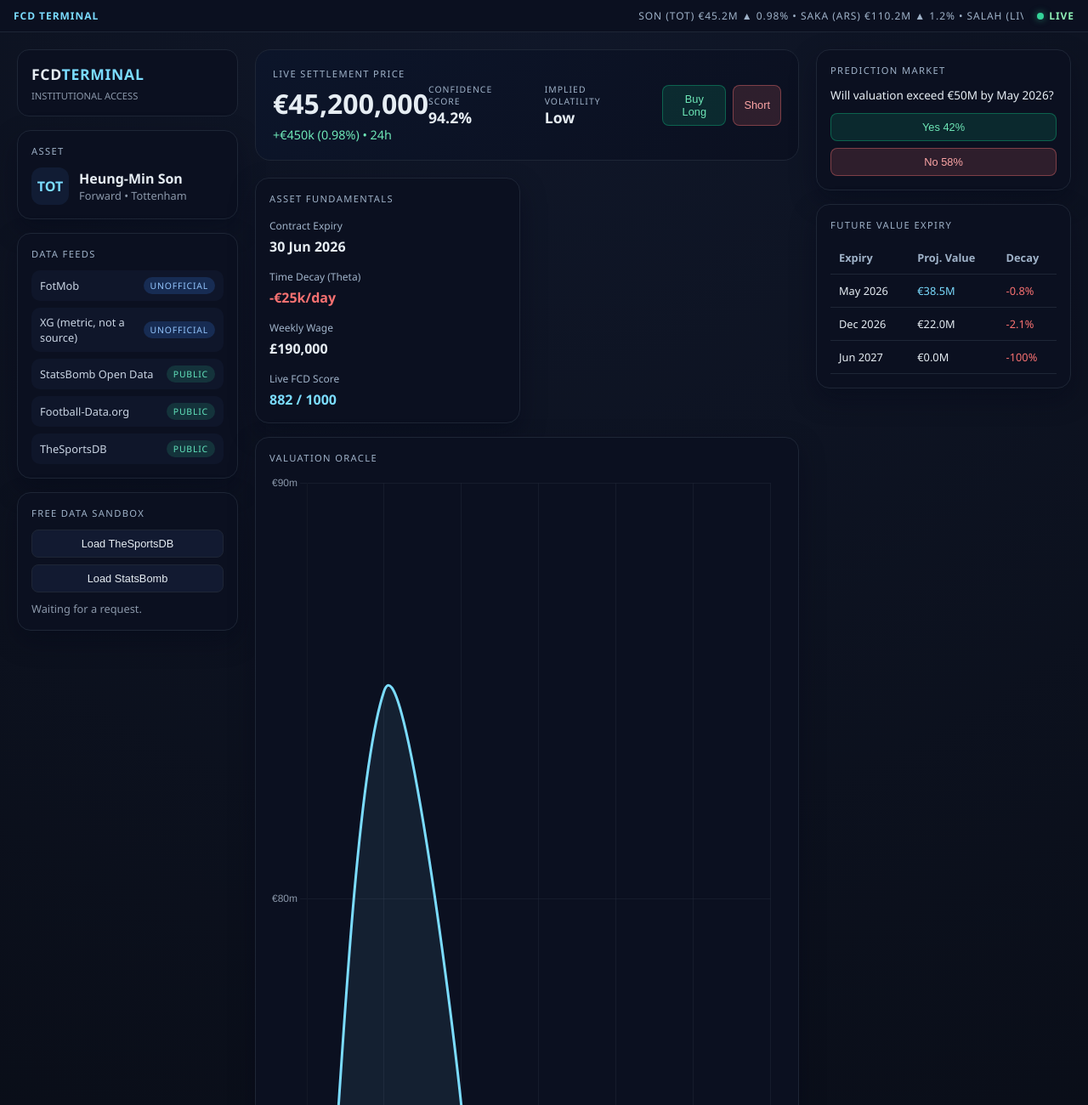
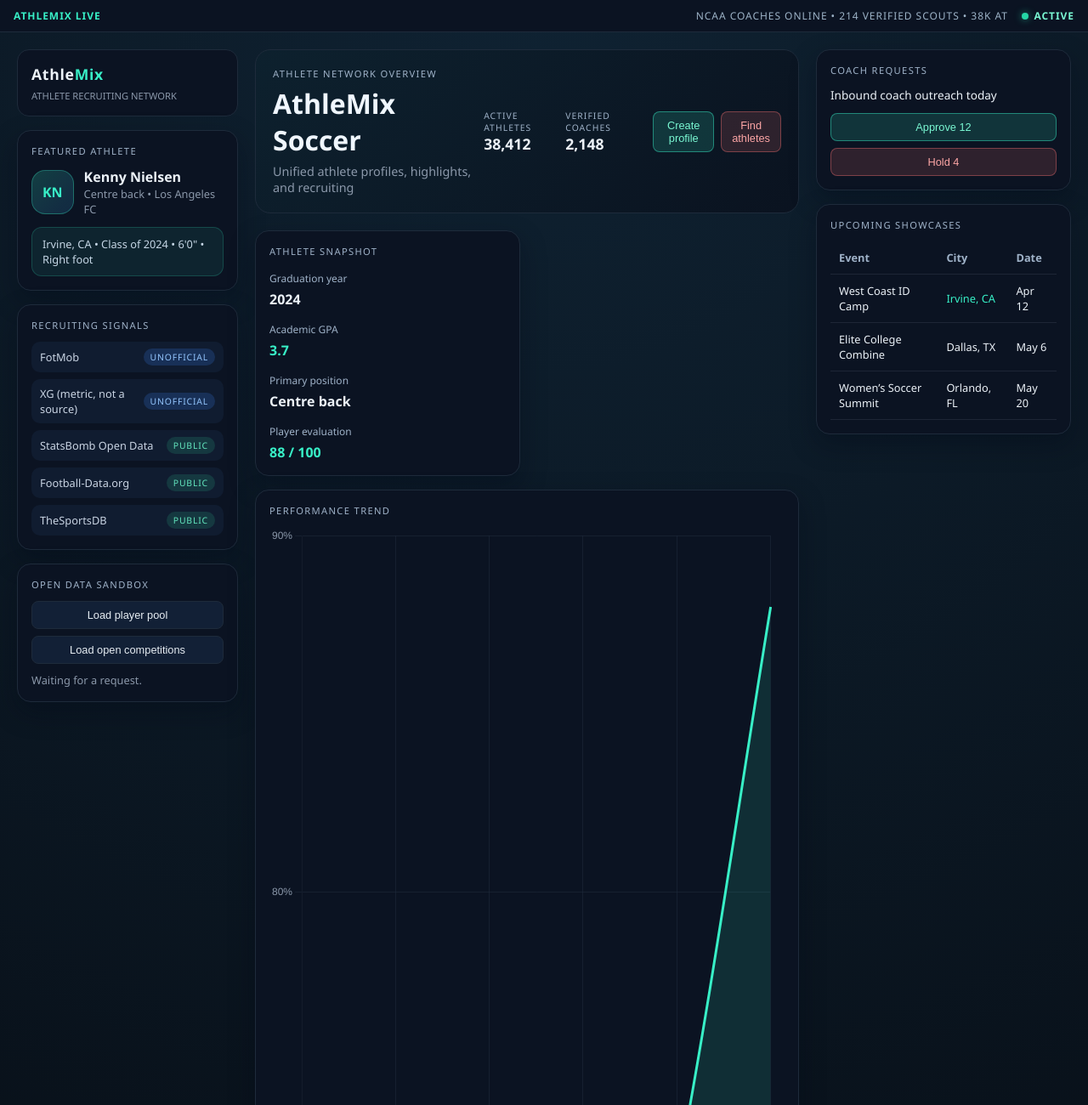
Before and after one commit to zachgedal-bot/fcd, a plain HTML site: page index.html in a window 1280 px wide. Shown: the top 1300 px of the page at 85% size. Drawn offline with nearby package versions, Linux system fonts and the light colour scheme.

Commit message:
Redesign dashboard for AthleMix concept

```diff
--- a/app.js
+++ b/app.js
@@ -6,11 +6,11 @@
 const ledgerBodyEl = document.getElementById("ledger-body");
 
 const ledgerData = [
-  { time: "14:32", event: "Goal vs ARS", impact: "+€0.85M" },
-  { time: "14:05", event: "Shot on Target (0.4 xG)", impact: "+€0.12M" },
-  { time: "13:45", event: "Half Time Adjustment", impact: "-€0.05M" },
-  { time: "13:22", event: "Dispossessed (Def. 3rd)", impact: "-€0.15M" },
-  { time: "13:10", event: "Progressive Pass (+0.04 g+)", impact: "+€0.02M" },
+  { time: "09:14", event: "Coach request from UCLA", impact: "Awaiting response" },
+  { time: "08:48", event: "Highlight reel updated", impact: "Tagged 3 coaches" },
+  { time: "08:22", event: "GPA transcript verified", impact: "Academic badge awarded" },
+  { time: "07:55", event: "New showcase invite", impact: "RSVP sent" },
+  { time: "07:30", event: "Trainer recommendation added", impact: "Boosted profile rank" },
 ];
 
 function renderLedger() {
@@ -66,7 +66,7 @@
 }
 
 async function loadSportsDbPlayers() {
-  updateSandboxStatus("Loading TheSportsDB players...");
+  updateSandboxStatus("Loading open player pool...");
   try {
     const response = await fetch(
       "https://www.thesportsdb.com/api/v1/json/1/searchplayers.php?t=Arsenal"
@@ -83,16 +83,16 @@
       detail: player.strNationality || "Unknown nationality",
     }));
     renderLiveRows(rows);
-    updateSandboxStatus("Loaded TheSportsDB player list.");
+    updateSandboxStatus("Loaded open player pool.");
   } catch (error) {
-    updateSandboxStatus("Unable to load TheSportsDB data.");
+    updateSandboxStatus("Unable to load open player data.");
     liveRowsEl.innerHTML =
-      '<tr><td colspan="4">Failed to load TheSportsDB data.</td></tr>';
+      '<tr><td colspan="4">Failed to load open player data.</td></tr>';
   }
 }
 
 async function loadStatsBombCompetitions() {
-  updateSandboxStatus("Loading StatsBomb open data...");
+  updateSandboxStatus("Loading open competition list...");
   try {
     const response = await fetch(
       "https://raw.githubusercontent.com/statsbomb/open-data/master/data/competitions.json"
@@ -109,11 +109,11 @@
       detail: `Season: ${competition.season_name || "Unknown"}`,
     }));
     renderLiveRows(rows);
-    updateSandboxStatus("Loaded StatsBomb open data.");
+    updateSandboxStatus("Loaded open competition list.");
   } catch (error) {
-    updateSandboxStatus("Unable to load StatsBomb open data.");
+    updateSandboxStatus("Unable to load open competition data.");
     liveRowsEl.innerHTML =
-      '<tr><td colspan="4">Failed to load StatsBomb open data.</td></tr>';
+      '<tr><td colspan="4">Failed to load open competition data.</td></tr>';
   }
 }
 
@@ -124,21 +124,21 @@
   new Chart(ctx, {
     type: "line",
     data: {
-      labels: ["2020", "2021", "2022", "2023", "2024", "2025", "2026"],
+      labels: ["2019", "2020", "2021", "2022", "2023", "2024"],
       datasets: [
         {
-          label: "Market Value",
-          data: [64, 85, 75, 50, 48, 45, 42],
-          borderColor: "#7bdcff",
-          backgroundColor: "rgba(123, 220, 255, 0.08)",
+          label: "Coach interest",
+          data: [22, 40, 45, 60, 72, 88],
+          borderColor: "#38f0c7",
+          backgroundColor: "rgba(56, 240, 199, 0.12)",
           fill: true,
           tension: 0.35,
           pointRadius: 0,
         },
         {
-          label: "Projection",
-          data: [null, null, null, 50, 48, 42, 30],
-          borderColor: "rgba(248, 113, 113, 0.8)",
+          label: "Exposure index",
+          data: [null, 30, 38, 52, 63, 74],
+          borderColor: "rgba(62, 168, 255, 0.8)",
           borderDash: [6, 6],
           tension: 0.35,
           pointRadius: 0,
@@ -153,14 +153,14 @@
       },
       scales: {
         x: {
-          grid: { color: "rgba(30, 38, 54, 0.6)" },
+          grid: { color: "rgba(30, 43, 59, 0.6)" },
           ticks: { color: "#8b98aa" },
         },
         y: {
-          grid: { color: "rgba(30, 38, 54, 0.6)" },
+          grid: { color: "rgba(30, 43, 59, 0.6)" },
           ticks: {
             color: "#8b98aa",
-            callback: (value) => `€${value}m`,
+            callback: (value) => `${value}%`,
           },
         },
       },
--- a/index.html
+++ b/index.html
@@ -3,52 +3,55 @@
   <head>
     <meta charset="utf-8" />
     <meta name="viewport" content="width=device-width, initial-scale=1" />
-    <title>FCD Terminal Beta</title>
+    <title>AthleMix | Athlete Network</title>
     <link rel="stylesheet" href="style.css" />
     <script src="https://cdn.jsdelivr.net/npm/chart.js"></script>
   </head>
   <body>
     <header class="ticker">
-      <div class="ticker__label">FCD TERMINAL</div>
+      <div class="ticker__label">ATHLEMIX LIVE</div>
       <div class="ticker__track">
         <div class="ticker__text">
-          SON (TOT) €45.2M ▲ 0.98% • SAKA (ARS) €110.2M ▲ 1.2% • SALAH (LIV) €65.4M ▼ 0.4% •
-          MITOMA (BHA) €42.0M ▲ 0.7% • FCD INDEX 1,245.20 • CONFIDENCE 94.2%
+          NCAA coaches online • 214 verified scouts • 38k athlete profiles • Soccer launch cohort open •
+          Women’s soccer spotlight week • AthleMix ranking index +2.4%
         </div>
       </div>
       <div class="ticker__status">
-        <span class="dot"></span> LIVE
+        <span class="dot"></span> ACTIVE
       </div>
     </header>
 
     <div class="layout">
       <aside class="sidebar">
         <div class="brand">
-          <div class="brand__title">FCD<span>TERMINAL</span></div>
-          <div class="brand__sub">Institutional access</div>
+          <div class="brand__title">Athle<span>Mix</span></div>
+          <div class="brand__sub">Athlete recruiting network</div>
         </div>
 
         <section class="panel">
-          <div class="panel__title">Asset</div>
+          <div class="panel__title">Featured athlete</div>
           <div class="asset">
-            <div class="asset__avatar">TOT</div>
+            <div class="asset__avatar">KN</div>
             <div>
-              <div class="asset__name">Heung-Min Son</div>
-              <div class="asset__meta">Forward • Tottenham</div>
+              <div class="asset__name">Kenny Nielsen</div>
+              <div class="asset__meta">Centre back • Los Angeles FC</div>
             </div>
+          </div>
+          <div class="asset__meta asset__meta--detail">
+            Irvine, CA • Class of 2024 • 6'0" • Right foot
           </div>
         </section>
 
         <section class="panel">
-          <div class="panel__title">Data Feeds</div>
+          <div class="panel__title">Recruiting signals</div>
           <ul class="feeds" id="source-rows"></ul>
         </section>
 
         <section class="panel">
-          <div class="panel__title">Free Data Sandbox</div>
+          <div class="panel__title">Open data sandbox</div>
           <div class="panel__controls">
-            <button class="btn" id="load-sportsdb">Load TheSportsDB</button>
-            <button class="btn" id="load-statsbomb">Load StatsBomb</button>
+            <button class="btn" id="load-sportsdb">Load player pool</button>
+            <button class="btn" id="load-statsbomb">Load open competitions</button>
           </div>
           <div class="panel__status" id="sandbox-status">Waiting for a request.</div>
         </section>
@@ -57,89 +60,89 @@
       <main class="dashboard">
         <section class="hero">
           <div>
-            <div class="hero__label">Live Settlement Price</div>
-            <div class="hero__price">€45,200,000</div>
-            <div class="hero__delta">+€450k (0.98%) • 24h</div>
+            <div class="hero__label">Athlete network overview</div>
+            <div class="hero__price">AthleMix Soccer</div>
+            <div class="hero__delta">Unified athlete profiles, highlights, and recruiting</div>
           </div>
           <div class="hero__stats">
             <div>
-              <div class="hero__stat-label">Confidence Score</div>
-              <div class="hero__stat-value">94.2%</div>
+              <div class="hero__stat-label">Active athletes</div>
+              <div class="hero__stat-value">38,412</div>
             </div>
             <div>
-              <div class="hero__stat-label">Implied Volatility</div>
-              <div class="hero__stat-value">Low</div>
+              <div class="hero__stat-label">Verified coaches</div>
+              <div class="hero__stat-value">2,148</div>
             </div>
             <div class="hero__actions">
-              <button class="btn btn--green">Buy Long</button>
-              <button class="btn btn--red">Short</button>
+              <button class="btn btn--green">Create profile</button>
+              <button class="btn btn--red">Find athletes</button>
             </div>
           </div>
         </section>
 
         <section class="grid">
           <div class="panel">
-            <div class="panel__title">Asset Fundamentals</div>
+            <div class="panel__title">Athlete snapshot</div>
             <div class="kv">
               <div>
-                <span>Contract Expiry</span>
-                <strong>30 Jun 2026</strong>
+                <span>Graduation year</span>
+                <strong>2024</strong>
               </div>
               <div>
-                <span>Time Decay (Theta)</span>
-                <strong class="danger">-€25k/day</strong>
+                <span>Academic GPA</span>
+                <strong class="accent">3.7</strong>
               </div>
               <div>
-                <span>Weekly Wage</span>
-                <strong>£190,000</strong>
+                <span>Primary position</span>
+                <strong>Centre back</strong>
               </div>
               <div>
-                <span>Live FCD Score</span>
-                <strong class="accent">882 / 1000</strong>
+                <span>Player evaluation</span>
+                <strong class="accent">88 / 100</strong>
               </div>
             </div>
           </div>
 
           <div class="panel panel--wide">
-            <div class="panel__title">Valuation Oracle</div>
+            <div class="panel__title">Performance trend</div>
             <canvas id="valuationChart" height="220"></canvas>
           </div>
 
           <div class="panel">
-            <div class="panel__title">Market Depth</div>
+            <div class="panel__title">Recruiter activity</div>
             <div class="depth">
               <div class="depth__row">
-                <span>Bid 24.5k</span>
+                <span>Profile views</span>
                 <div class="depth__bar depth__bar--buy" style="width: 70%"></div>
-                <span>€45.1M</span>
+                <span>1,240</span>
               </div>
               <div class="depth__row">
-                <span>Bid 18.2k</span>
+                <span>Saved lists</span>
                 <div class="depth__bar depth__bar--buy" style="width: 55%"></div>
-                <span>€45.0M</span>
+                <span>312</span>
               </div>
               <div class="depth__row">
-                <span>Ask 12.1k</span>
+                <span>Messages</span>
                 <div class="depth__bar depth__bar--sell" style="width: 40%"></div>
-                <span>€45.2M</span>
+                <span>84</span>
               </div>
               <div class="depth__row">
-                <span>Ask 22.8k</span>
+                <span>Tryout invites</span>
                 <div class="depth__bar depth__bar--sell" style="width: 75%"></div>
-                <span>€45.3M</span>
+                <span>19</span>
               </div>
             </div>
           </div>
 
           <div class="panel panel--wide">
-            <div class="panel__title">Live Free Data (Beta)</div>
+            <div class="panel__title">Verified highlight feed</div>
             <table class="table">
               <thead>
                 <tr>
                   <th>Source</th>
-                  <th>Name</th>
-                  <th>Team / Competition</th>
-                  <th>Detail</th>
+                  <th>Athlete</th>
+                  <th>Team / League</th>
+                  <th>Highlight</th>
                 </tr>
               </thead>
               <tbody id="live-rows">
@@ -151,13 +154,13 @@
           </div>
 
           <div class="panel panel--wide">
-            <div class="panel__title">Micro-Attribution Ledger</div>
+            <div class="panel__title">Communication ledger</div>
             <table class="table">
               <thead>
                 <tr>
                   <th>Time</th>
-                  <th>Event</th>
-                  <th>Impact</th>
+                  <th>Update</th>
+                  <th>Outcome</th>
                 </tr>
               </thead>
               <tbody id="ledger-body"></tbody>
@@ -168,41 +171,41 @@
 
       <aside class="rightbar">
         <section class="panel">
-          <div class="panel__title">Prediction Market</div>
+          <div class="panel__title">Coach requests</div>
           <div class="prediction">
-            <div class="prediction__title">Will valuation exceed €50M by May 2026?</div>
+            <div class="prediction__title">Inbound coach outreach today</div>
             <div class="prediction__actions">
-              <button class="btn btn--green">Yes 42%</button>
-              <button class="btn btn--red">No 58%</button>
+              <button class="btn btn--green">Approve 12</button>
+              <button class="btn btn--red">Hold 4</button>
             </div>
           </div>
         </section>
 
         <section class="panel">
-          <div class="panel__title">Future Value Expiry</div>
+          <div class="panel__title">Upcoming showcases</div>
           <table class="table">
             <thead>
               <tr>
-                <th>Expiry</th>
-                <th>Proj. Value</th>
-                <th>Decay</th>
+                <th>Event</th>
+                <th>City</th>
+                <th>Date</th>
               </tr>
             </thead>
             <tbody>
               <tr>
-                <td>May 2026</td>
-                <td class="accent">€38.5M</td>
-                <td class="danger">-0.8%</td>
+                <td>West Coast ID Camp</td>
+                <td class="accent">Irvine, CA</td>
+                <td>Apr 12</td>
               </tr>
               <tr>
-                <td>Dec 2026</td>
-                <td>€22.0M</td>
-                <td class="danger">-2.1%</td>
+                <td>Elite College Combine</td>
+                <td>Dallas, TX</td>
+                <td>May 6</td>
               </tr>
               <tr>
-                <td>Jun 2027</td>
-                <td>€0.0M</td>
-                <td class="danger">-100%</td>
+                <td>Women’s Soccer Summit</td>
+                <td>Orlando, FL</td>
+                <td>May 20</td>
               </tr>
             </tbody>
           </table>
--- a/style.css
+++ b/style.css
@@ -2,7 +2,7 @@
   color-scheme: dark;
   font-family: "IBM Plex Sans", "Segoe UI", sans-serif;
   background-color: #05070c;
-  color: #e6edf3;
+  color: #ecf2f8;
 }
 
 * {
@@ -11,7 +11,7 @@
 
 body {
   margin: 0;
-  background: radial-gradient(circle at top, #101729 0%, #05070c 60%);
+  background: radial-gradient(circle at top, #0f2232 0%, #05070c 55%);
   min-height: 100vh;
 }
 
@@ -20,8 +20,8 @@
   align-items: center;
   gap: 16px;
   padding: 10px 16px;
-  background: #0b1020;
-  border-bottom: 1px solid #1e2636;
+  background: #0b1322;
+  border-bottom: 1px solid #1e2b3b;
   font-size: 0.75rem;
   text-transform: uppercase;
   letter-spacing: 0.08em;
@@ -29,7 +29,7 @@
 
 .ticker__label {
   font-weight: 700;
-  color: #7bdcff;
+  color: #38f0c7;
 }
 
 .ticker__track {
@@ -41,14 +41,14 @@
   white-space: nowrap;
   display: inline-block;
   animation: scroll 24s linear infinite;
-  color: #9fb2c8;
+  color: #9db3c7;
 }
 
 .ticker__status {
   display: flex;
   align-items: center;
   gap: 6px;
-  color: #8ff0b6;
+  color: #7af8d3;
   font-weight: 600;
 }
 
@@ -56,8 +56,8 @@
   width: 8px;
   height: 8px;
   border-radius: 50%;
-  background: #34d399;
-  box-shadow: 0 0 8px rgba(52, 211, 153, 0.6);
+  background: #25d6a6;
+  box-shadow: 0 0 8px rgba(37, 214, 166, 0.6);
 }
 
 .layout {
@@ -76,8 +76,8 @@
 
 .brand {
   padding: 16px;
-  background: #0b1020;
-  border: 1px solid #1e2636;
+  background: #0b1322;
+  border: 1px solid #1e2b3b;
   border-radius: 14px;
 }
 
@@ -88,7 +88,7 @@
 }
 
 .brand__title span {
-  color: #7bdcff;
+  color: #38f0c7;
 }
 
 .brand__sub {
@@ -99,11 +99,11 @@
 }
 
 .panel {
-  background: #0b1020;
-  border: 1px solid #1e2636;
+  background: #0b1322;
+  border: 1px solid #1e2b3b;
   border-radius: 16px;
   padding: 16px;
-  box-shadow: 0 12px 30px rgba(2, 6, 23, 0.35);
+  box-shadow: 0 12px 30px rgba(2, 8, 24, 0.35);
 }
 
 .panel--wide {
@@ -125,14 +125,15 @@
 }
 
 .asset__avatar {
-  width: 44px;
-  height: 44px;
-  border-radius: 12px;
-  background: #111c34;
+  width: 52px;
+  height: 52px;
+  border-radius: 16px;
+  background: linear-gradient(135deg, rgba(56, 240, 199, 0.2), rgba(62, 168, 255, 0.15));
   display: grid;
   place-items: center;
   font-weight: 700;
-  color: #7bdcff;
+  color: #38f0c7;
+  border: 1px solid rgba(56, 240, 199, 0.3);
 }
 
 .asset__name {
@@ -142,6 +143,15 @@
 .asset__meta {
   font-size: 0.8rem;
   color: #8b98aa;
+}
+
+.asset__meta--detail {
+  margin-top: 12px;
+  padding: 10px 12px;
+  border-radius: 12px;
+  background: rgba(56, 240, 199, 0.08);
+  color: #c6d7e6;
+  border: 1px solid rgba(56, 240, 199, 0.18);
 }
 
 .feeds {
@@ -157,7 +167,7 @@
   align-items: center;
   justify-content: space-between;
   padding: 8px 10px;
-  background: #0f162a;
+  background: #101c30;
   border-radius: 10px;
   font-size: 0.8rem;
   color: #c9d4e3;
@@ -169,8 +179,8 @@
   text-transform: uppercase;
   padding: 3px 8px;
   border-radius: 999px;
-  background: rgba(123, 220, 255, 0.15);
-  color: #7bdcff;
+  background: rgba(56, 240, 199, 0.15);
+  color: #38f0c7;
 }
 
 .badge--public {
@@ -205,8 +215,8 @@
 }
 
 .btn {
-  background: #121a31;
-  border: 1px solid #1e2636;
+  background: #122036;
+  border: 1px solid #1e2b3b;
   color: #e6edf3;
   padding: 8px 12px;
   border-radius: 8px;
@@ -215,13 +225,13 @@
 }
 
 .btn:hover {
-  background: #1b2542;
+  background: #1a2d4a;
 }
 
 .btn--green {
-  background: rgba(16, 185, 129, 0.15);
-  border-color: rgba(16, 185, 129, 0.4);
-  color: #6ee7b7;
+  background: rgba(56, 240, 199, 0.15);
+  border-color: rgba(56, 240, 199, 0.45);
+  color: #7af8d3;
 }
 
 .btn--red {
@@ -241,8 +251,8 @@
   justify-content: space-between;
   align-items: center;
   padding: 20px;
-  background: linear-gradient(135deg, #0c152a 0%, #0b1020 100%);
-  border: 1px solid #1e2636;
+  background: linear-gradient(135deg, rgba(13, 33, 46, 0.9) 0%, rgba(10, 18, 31, 0.95) 100%);
+  border: 1px solid #1e2b3b;
   border-radius: 18px;
 }
 
@@ -257,10 +267,11 @@
   font-size: 2rem;
   font-weight: 700;
   margin-top: 6px;
+  color: #f0f7ff;
 }
 
 .hero__delta {
-  color: #6ee7b7;
+  color: #8b98aa;
   margin-top: 6px;
   font-size: 0.9rem;
 }
@@ -310,7 +321,7 @@
 }
 
 .accent {
-  color: #7bdcff;
+  color: #38f0c7;
 }
 
 .danger {
```
